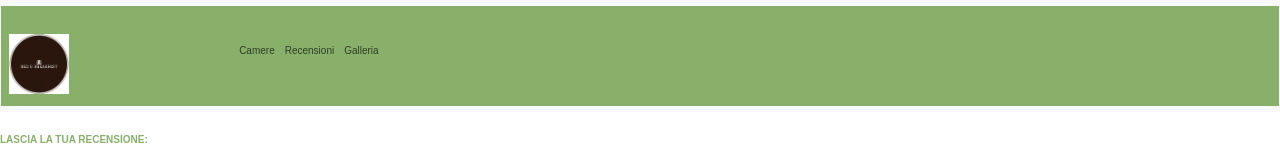
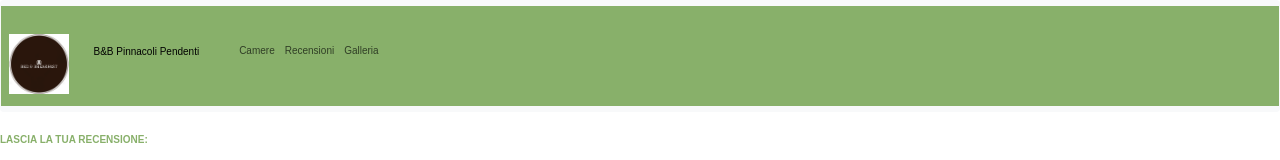
Before and after one commit to EmanueleGigliotti/B-B, a plain HTML site: page indedRecensioni.html in a window 1280 px wide. Shown: the top 160 px of the page. Drawn offline with nearby package versions, Linux system fonts and the light colour scheme.

Commit message:
Update indedRecensioni.html

```diff
--- a/indedRecensioni.html
+++ b/indedRecensioni.html
@@ -63,7 +63,7 @@
     <nav class="navbar navbar-expand-lg bg-body-tertiary">
         <div class="container-fluid">
                 <a class="navbar-brand" href="index.html"><p id="logo"><img src="./immagini/logo.png" alt="logo" class="logo"></p></a>
-                <p>B&B Pinnacoli Pendenti</p>
+                <p id="pinnacoli" style="color: black;">B&B Pinnacoli Pendenti</p>
                 <button class="navbar-toggler" type="button" data-bs-toggle="collapse" data-bs-target="#navbarSupportedContent" aria-controls="navbarSupportedContent" aria-expanded="false" aria-label="Toggle navigation">
                 <span class="navbar-toggler-icon"></span>
                 </button>
```
